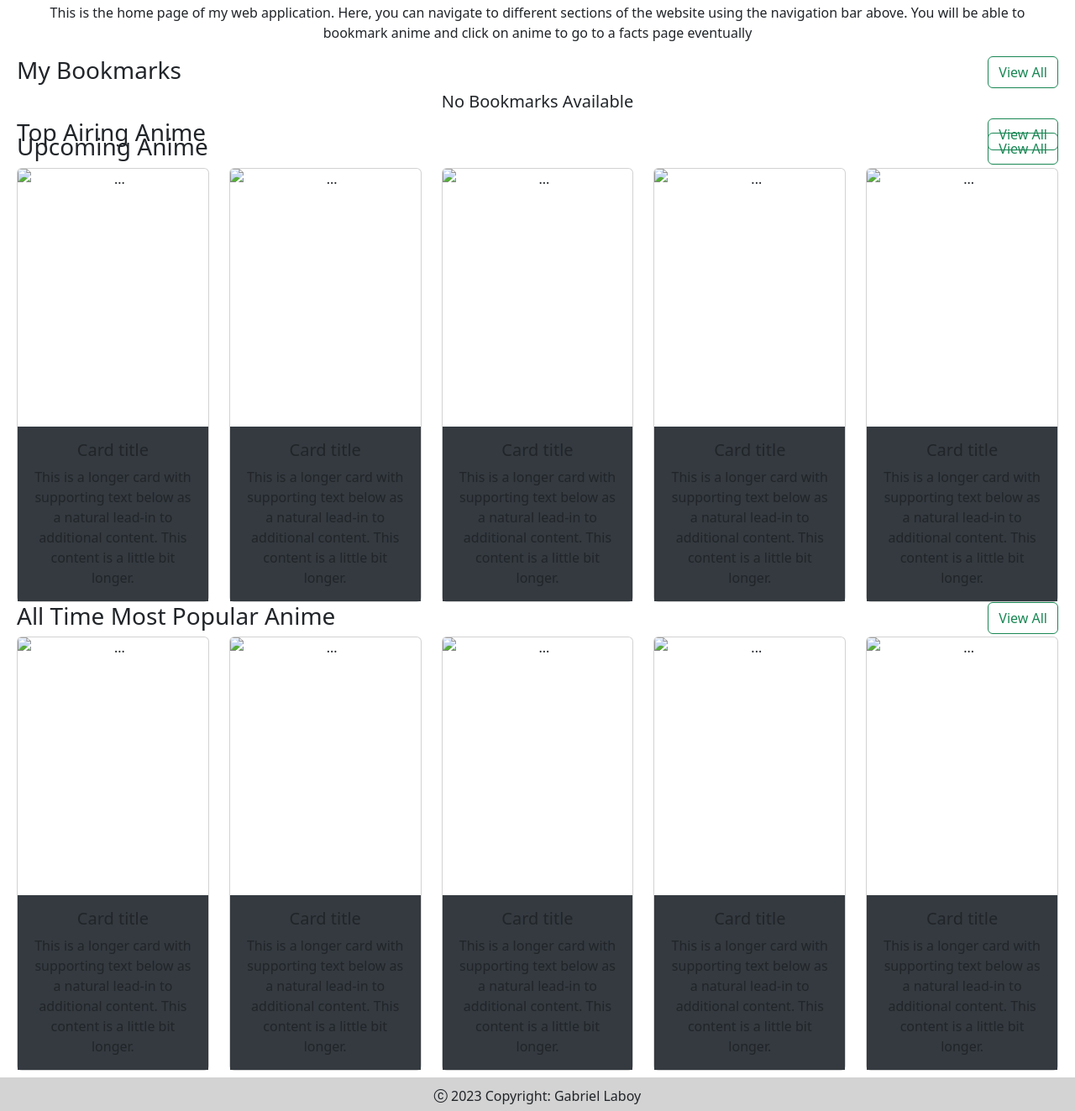
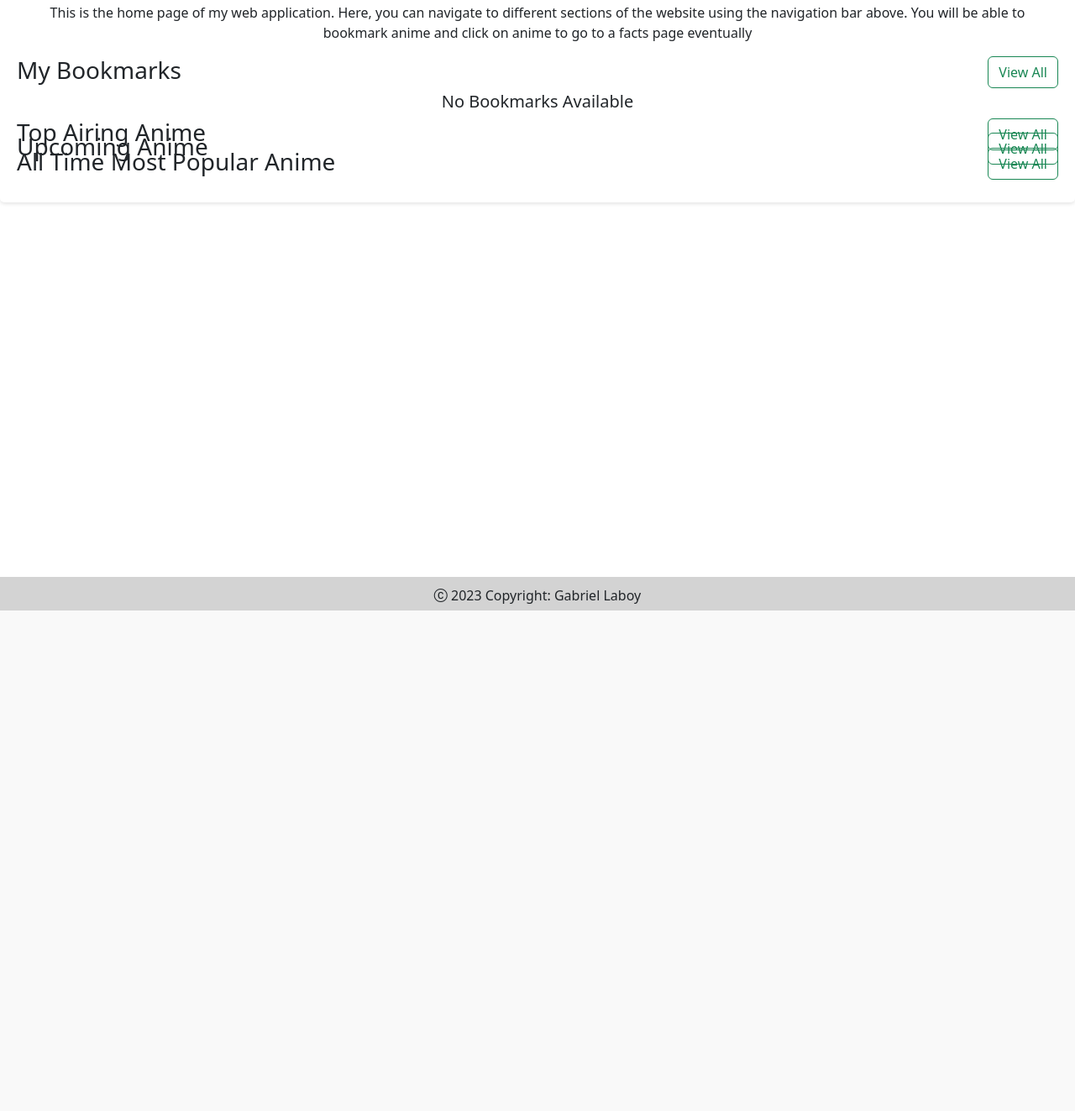
Before and after one commit to glaboy02/my-web-application, a website: page src/frontend/index.html in a window 1280 px wide. Shown: the part 123-1446 px from the top of the page at 84% size. After the commit the page ends 850 px from the top, so only its background shows below. Drawn offline with nearby package versions, Linux system fonts and the light colour scheme; no server answers.

Commit message:
Cleaned Up the index.html
I cleaned up the file to not include redundant html that will not be seen because of app.js file

```diff
--- a/src/frontend/index.html
+++ b/src/frontend/index.html
@@ -161,52 +161,6 @@
                     </div>
                 </div>
                 <div class="row row-cols-1 row-cols-md-5 g-4" id="cardSectionThree">
-                    <div class="col">
-                        <div class="card">
-                            <img src="..." class="card-img-top" alt="...">
-                            <div class="card-body">
-                            <h5 class="card-title">Card title</h5>
-                            <p class="card-text">This is a longer card with supporting text below as a natural lead-in to additional content. This content is a little bit longer.</p>
-                            </div>
-                        </div>
-                    </div>
-                    <div class="col">
-                        <div class="card">
-                            <img src="..." class="card-img-top" alt="...">
-                            <div class="card-body">
-                            <h5 class="card-title">Card title</h5>
-                            <p class="card-text">This is a longer card with supporting text below as a natural lead-in to additional content. This content is a little bit longer.</p>
-                            </div>
-                        </div>
-                    </div>
-                    <div class="col">
-                        <div class="card">
-                            <img src="..." class="card-img-top" alt="...">
-                            <div class="card-body">
-                            <h5 class="card-title">Card title</h5>
-                            <p class="card-text">This is a longer card with supporting text below as a natural lead-in to additional content. This content is a little bit longer.</p>
-                            </div>
-                        </div>
-                    </div>
-                    <div class="col">
-                        <div class="card">
-                            <img src="..." class="card-img-top" alt="...">
-                            <div class="card-body">
-                            <h5 class="card-title">Card title</h5>
-                            <p class="card-text">This is a longer card with supporting text below as a natural lead-in to additional content. This content is a little bit longer.</p>
-                            </div>
-                        </div>
-                    </div>
-
-                    <div class="col">
-                        <div class="card">
-                            <img src="..." class="card-img-top" alt="...">
-                            <div class="card-body">
-                            <h5 class="card-title">Card title</h5>
-                            <p class="card-text">This is a longer card with supporting text below as a natural lead-in to additional content. This content is a little bit longer.</p>
-                            </div>
-                        </div>
-                    </div>
 
                 <!-- end of row div  -->
                 </div>
@@ -221,58 +175,11 @@
                     </div>
                 </div>
                 <div class="row row-cols-1 row-cols-md-5 g-4"  id="cardSectionFour">
-                    <div class="col">
-                        <div class="card">
-                            <img src="..." class="card-img-top" alt="...">
-                            <div class="card-body">
-                            <h5 class="card-title">Card title</h5>
-                            <p class="card-text">This is a longer card with supporting text below as a natural lead-in to additional content. This content is a little bit longer.</p>
-                            </div>
-                        </div>
-                    </div>
-                    <div class="col">
-                        <div class="card">
-                            <img src="..." class="card-img-top" alt="...">
-                            <div class="card-body">
-                            <h5 class="card-title">Card title</h5>
-                            <p class="card-text">This is a longer card with supporting text below as a natural lead-in to additional content. This content is a little bit longer.</p>
-                            </div>
-                        </div>
-                    </div>
-                    <div class="col">
-                        <div class="card">
-                            <img src="..." class="card-img-top" alt="...">
-                            <div class="card-body">
-                            <h5 class="card-title">Card title</h5>
-                            <p class="card-text">This is a longer card with supporting text below as a natural lead-in to additional content. This content is a little bit longer.</p>
-                            </div>
-                        </div>
-                    </div>
-                    <div class="col">
-                        <div class="card">
-                            <img src="..." class="card-img-top" alt="...">
-                            <div class="card-body">
-                            <h5 class="card-title">Card title</h5>
-                            <p class="card-text">This is a longer card with supporting text below as a natural lead-in to additional content. This content is a little bit longer.</p>
-                            </div>
-                        </div>
-                    </div>
-
-                    <div class="col">
-                        <div class="card">
-                            <img src="..." class="card-img-top" alt="...">
-                            <div class="card-body">
-                            <h5 class="card-title">Card title</h5>
-                            <p class="card-text">This is a longer card with supporting text below as a natural lead-in to additional content. This content is a little bit longer.</p>
-                            </div>
-                        </div>
-                    </div>
 
                 <!-- end of row div  -->
                 </div>
             <!-- end of sectionFour -->
             </div>
-
         <!-- end of homeView  -->
         </div>
 
```
